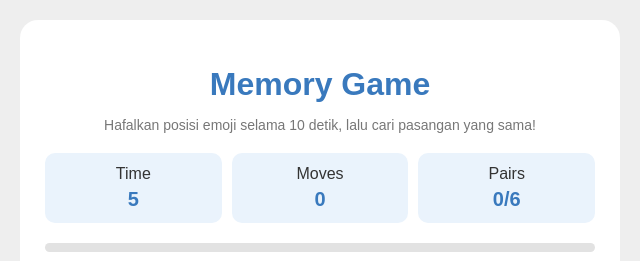
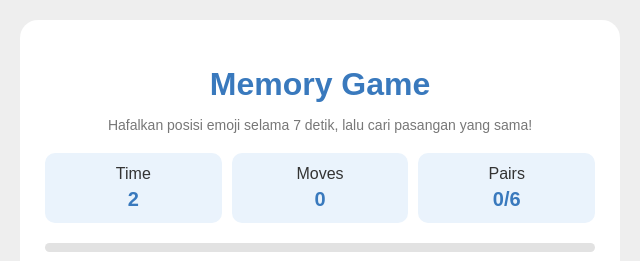
Before and after one commit to afifahmaiza-cloud/game-belajar, a plain HTML site: page index.html in a window 1280 px wide. Shown: the top 261 px of the page, 320-960 px from the left. Drawn offline with Linux system fonts and the light colour scheme.

Commit message:
Update index.html

```diff
--- a/index.html
+++ b/index.html
@@ -151,14 +151,15 @@ button:hover {
 <div class="container">
 
   <h1>Memory Game</h1>
+
   <p class="instruction">
-    Hafalkan posisi emoji selama 10 detik, lalu cari pasangan yang sama!
+    Hafalkan posisi emoji selama 7 detik, lalu cari pasangan yang sama!
   </p>
 
   <div class="info">
     <div>
       Time
-      <span id="timer">10</span>
+      <span id="timer">7</span>
     </div>
 
     <div>
@@ -193,7 +194,7 @@ let secondCard = null;
 let locked = true;
 let moves = 0;
 let pairs = 0;
-let time = 10;
+let time = 7;
 let gameTimer;
 let previewTimer;
 let gameStarted = false;
@@ -214,12 +215,13 @@ function startGame() {
   clearInterval(previewTimer);
 
   cards = shuffle([...emojis, ...emojis]);
+
   firstCard = null;
   secondCard = null;
   locked = true;
   moves = 0;
   pairs = 0;
-  time = 10;
+  time = 7;
   gameStarted = false;
 
   timerDisplay.textContent = time;
@@ -242,7 +244,7 @@ function startGame() {
 
   statusDisplay.textContent = "Hafalkan posisi kartunya!";
 
-  // Tampilkan semua kartu selama 10 detik
+  // Waktu menghafal 7 detik
   previewTimer = setInterval(() => {
     time--;
     timerDisplay.textContent = time;
@@ -263,7 +265,9 @@ function hideAllCards() {
   locked = false;
   gameStarted = true;
 
-  statusDisplay.textContent = "Sekarang cari pasangan emoji yang sama!";
+  statusDisplay.textContent =
+    "Sekarang cari pasangan emoji yang sama!";
+
   startTimer();
 }
 
@@ -304,6 +308,7 @@ grid.addEventListener("click", function(event) {
   locked = true;
 
   if (firstCard.dataset.emoji === secondCard.dataset.emoji) {
+
     firstCard.classList.add("matched");
     secondCard.classList.add("matched");
 
@@ -317,10 +322,12 @@ grid.addEventListener("click", function(event) {
     if (pairs === 6) {
       finishGame();
     } else {
-      statusDisplay.textContent = "Benar! Kamu menemukan pasangan.";
+      statusDisplay.textContent =
+        "Benar! Kamu menemukan pasangan.";
     }
 
   } else {
+
     statusDisplay.textContent = "Belum cocok, coba lagi!";
 
     setTimeout(() => {
@@ -343,6 +350,7 @@ function resetTurn() {
 
 function finishGame() {
   clearInterval(gameTimer);
+
   gameStarted = false;
   locked = true;
 
```
